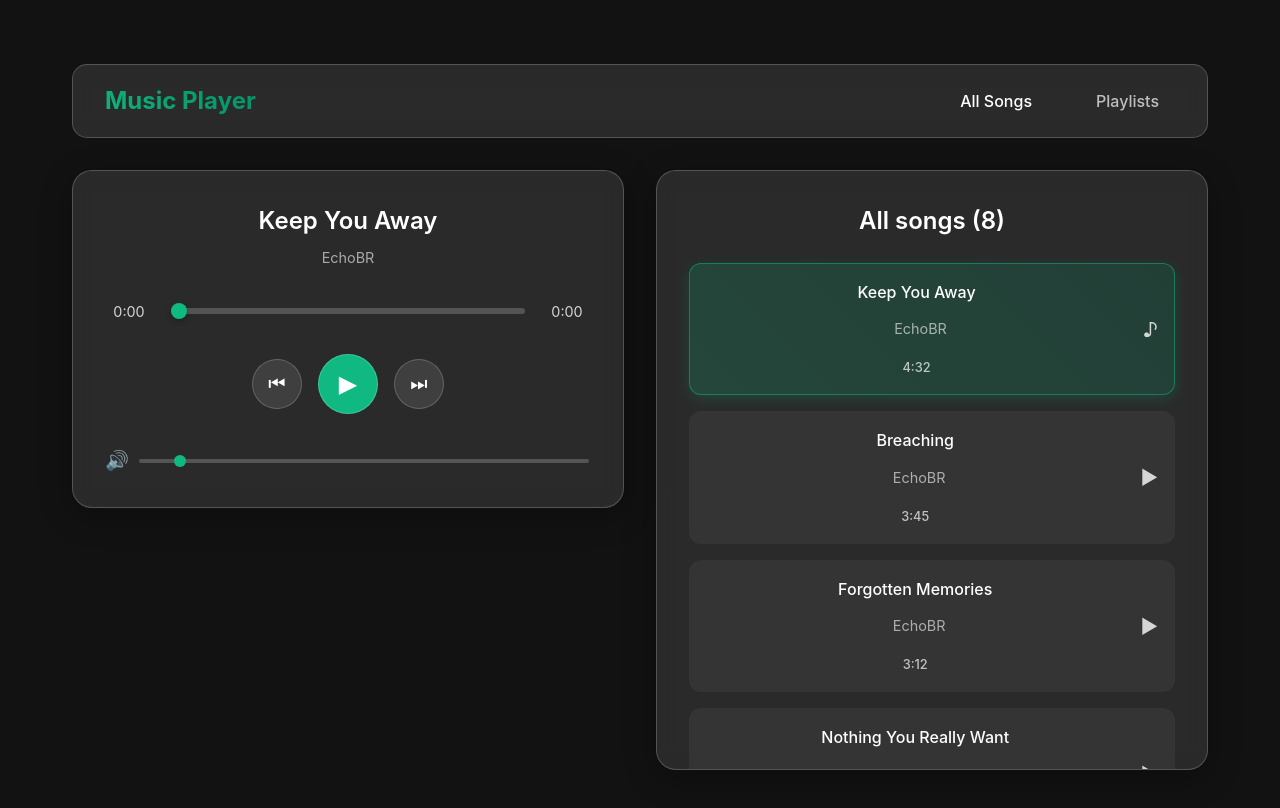
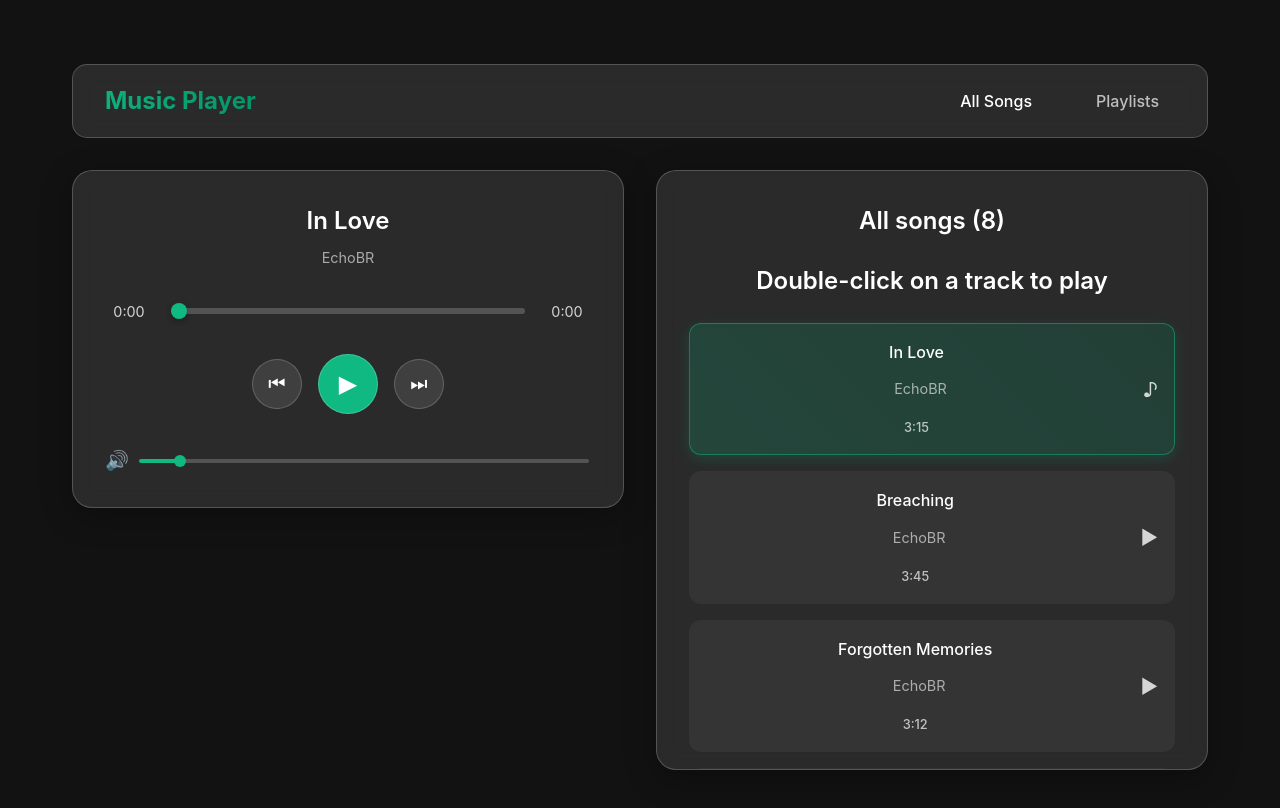
Before and after one commit to solo-exe/react-music-player, a React (Vite) app: page / in a window 1280 px wide. Shown: the top 808 px of the page. Built offline with nearby package versions, Linux system fonts and the light colour scheme.

Commit message:
added highlighting for volume selection

```diff
--- a/src/components/AllSongs.jsx
+++ b/src/components/AllSongs.jsx
@@ -4,25 +4,10 @@ const AllSongs = () => {
 
     const { allSongs, handlePlaySong, currentTrackIndex } = useMusic();
 
-    // const clickTimeoutRef = useRef(null);
-    // const handleClick = (song, key) => {
-    //     // If a timer is already running, it means this is a double-click
-    //     if (clickTimeoutRef.current) {
-    //         clearTimeout(clickTimeoutRef.current);
-    //         clickTimeoutRef.current = null;
-    //         handlePlaySong(song, key, true); // Perform double-click action
-    //     } else {
-    //         // This is the first click, set a timer
-    //         clickTimeoutRef.current = setTimeout(() => {
-    //             clickTimeoutRef.current = null;
-    //             handlePlaySong(song, key, false); // Perform single-click action
-    //         }, 250); // 250ms delay to wait for a potential second click
-    //     }
-    // };
-
     return (
         <div className='all-songs'>
             <h2>All songs ({allSongs.length})</h2>
+            <h2>Double-click on a track to play</h2>
 
             <div className='songs-grid '>
                 {allSongs.map((song, key) => (
--- a/src/components/MusicPlayer.jsx
+++ b/src/components/MusicPlayer.jsx
@@ -18,9 +18,9 @@ const MusicPlayer = () => {
         pause,
         play,
         setVolume
-    } = useMusic()
+    } = useMusic();
+
     const audioRef = useRef(null);
-
     const handleVolumeChange = (event) => {
         const newVolume = event.target.value;
         setVolume(newVolume);
@@ -35,6 +35,13 @@ const MusicPlayer = () => {
         setCurrentTime(newTime);
     }
 
+    // Effect for handling CHANGES to the CURRENT TRACK
+    useEffect(() => {
+        const audio = audioRef.current;
+        if (!audio) return;
+        audio.load();
+    }, [currentTrack]);
+
     // Effect for handling PLAY and PAUSE state changes from user interaction
     useEffect(() => {
         const audio = audioRef.current;
@@ -45,15 +52,7 @@ const MusicPlayer = () => {
         } else {
             audio.pause();
         }
-    }, [isPlaying]);
-
-    // Effect for handling CHANGES to the CURRENT TRACK
-    useEffect(() => {
-        const audio = audioRef.current;
-        if (!audio) return;
-        audio.load(); // Load the new track's URL
-        audio.play().catch(err => console.error("Error auto-playing next track:", err));
-    }, [currentTrack]);
+    }, [isPlaying, currentTrack]);
 
     useEffect(() => {
         const audio = audioRef.current;
@@ -81,11 +80,9 @@ const MusicPlayer = () => {
             nextTrack();
         };
 
-        console.log('RUNSZ')
-        // use anevent listener
         // subscribing to an event listener is usually done within a useEffect in react
         audio.addEventListener('loadedmetadata', handleLoadedMetadata);
-        // audio.addEventListener('canplay', handleLoadedMetadata);
+        audio.addEventListener('canplay', handleLoadedMetadata);
         audio.addEventListener('timeupdate', handleTimeUpdate)
         audio.addEventListener('ended', handleEnded)
 
@@ -152,7 +149,7 @@ const MusicPlayer = () => {
                     max="1"
                     step="0.01"
                     onChange={handleVolumeChange}
-                    value={volume}
+                    value={volume || 0}
                     style={{ "--volume": `${volumePercentage}%` }}
                 />
             </div>
--- a/src/contexts/MusicProvider.jsx
+++ b/src/contexts/MusicProvider.jsx
@@ -20,8 +20,6 @@ export const MusicProvider = ({ children }) => {
     const handlePlaySong = useCallback((song, index, doubleClick = false) => {
         setCurrentTrack(song);
         setCurrentTrackIndex(index);
-
-        // TEMPORARY ATTEMPT
         setIsPlaying(doubleClick)
     }, []);
 
@@ -31,8 +29,8 @@ export const MusicProvider = ({ children }) => {
             setCurrentTrack(allSongs[nextIndex])
             return nextIndex;
         }));
-        setIsPlaying(true);
-    }, [allSongs, setIsPlaying]);
+        isPlaying ? play() : pause();
+    }, [allSongs, isPlaying]);
 
     const prevTrack = useCallback(() => {
         setCurrentTrackIndex((prev => {
@@ -40,8 +38,8 @@ export const MusicProvider = ({ children }) => {
             setCurrentTrack(allSongs[nextIndex])
             return nextIndex;
         }));
-        setIsPlaying(true);
-    }, [allSongs, setIsPlaying]);
+        isPlaying ? play() : pause();
+    }, [allSongs, isPlaying]);
 
     const createPlaylist = useCallback((name) => {
         const newPlaylist = {
--- a/src/contexts/songData.js
+++ b/src/contexts/songData.js
@@ -1,10 +1,10 @@
 export const songs = [
     {
         id: 1,
-        title: "Keep You Away",
+        title: "In Love",
         artist: "EchoBR",
-        url: "/songs/Keep You Away.wav",
-        duration: "4:32",
+        url: "/songs/In Love.wav",
+        duration: "3:15",
     },
     {
         id: 2,
@@ -36,10 +36,10 @@ export const songs = [
     },
     {
         id: 6,
-        title: "In Love",
+        title: "Keep You Away",
         artist: "EchoBR",
-        url: "/songs/In Love.wav",
-        duration: "3:15",
+        url: "/songs/Keep You Away.wav",
+        duration: "4:32",
     },
     {
         id: 7,
--- a/src/index.css
+++ b/src/index.css
@@ -271,12 +271,12 @@ body {
 }
 
 /* Volume bar fill effect */
-.progress-bar {
+.volume-bar {
     background: linear-gradient(
         to right,
         #10b981 0%,
         #10b981 var(--volume, 0%),
-        rgba(255, 255, 255, 0.2) var(--progress, 0%),
+        rgba(255, 255, 255, 0.2) var(--volume, 0%),
         rgba(255, 255, 255, 0.2) 100%
     );
 }
```
